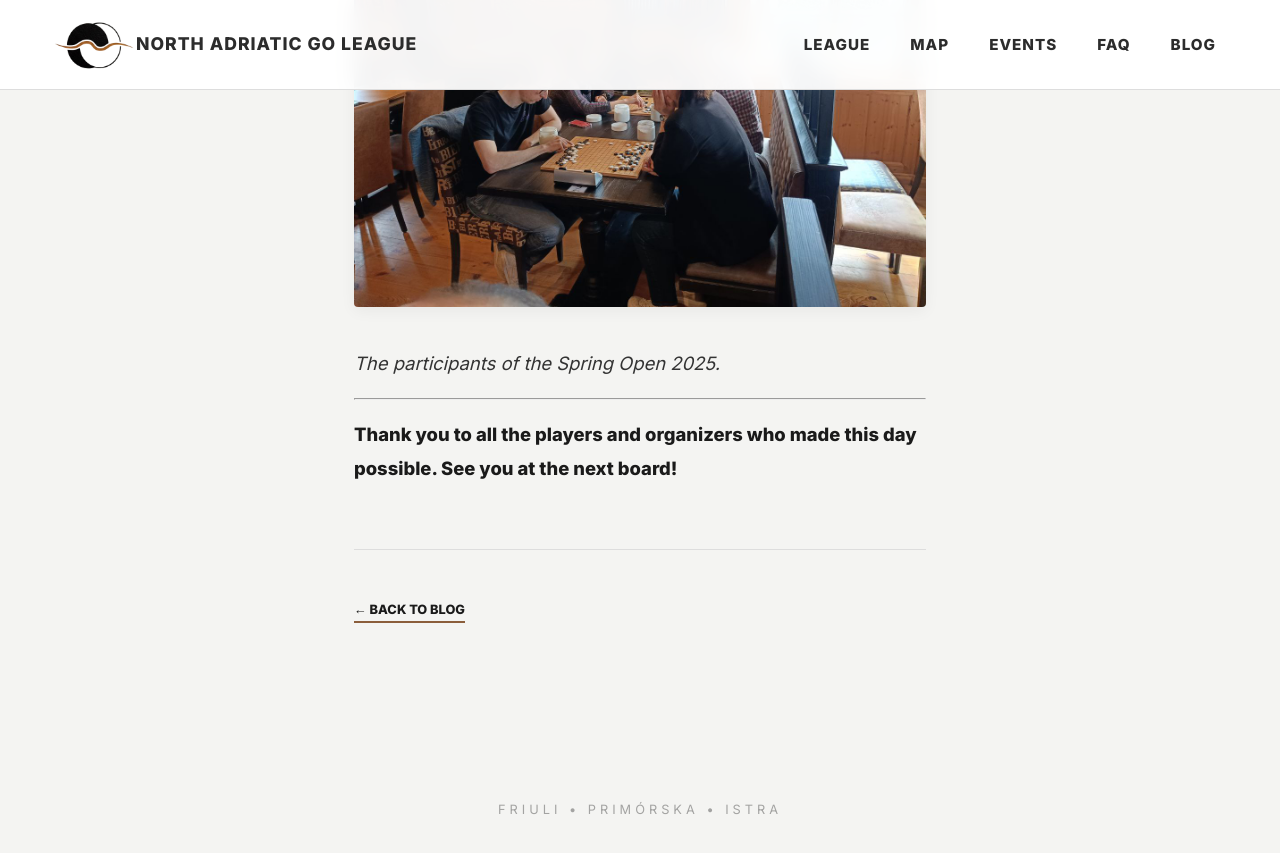
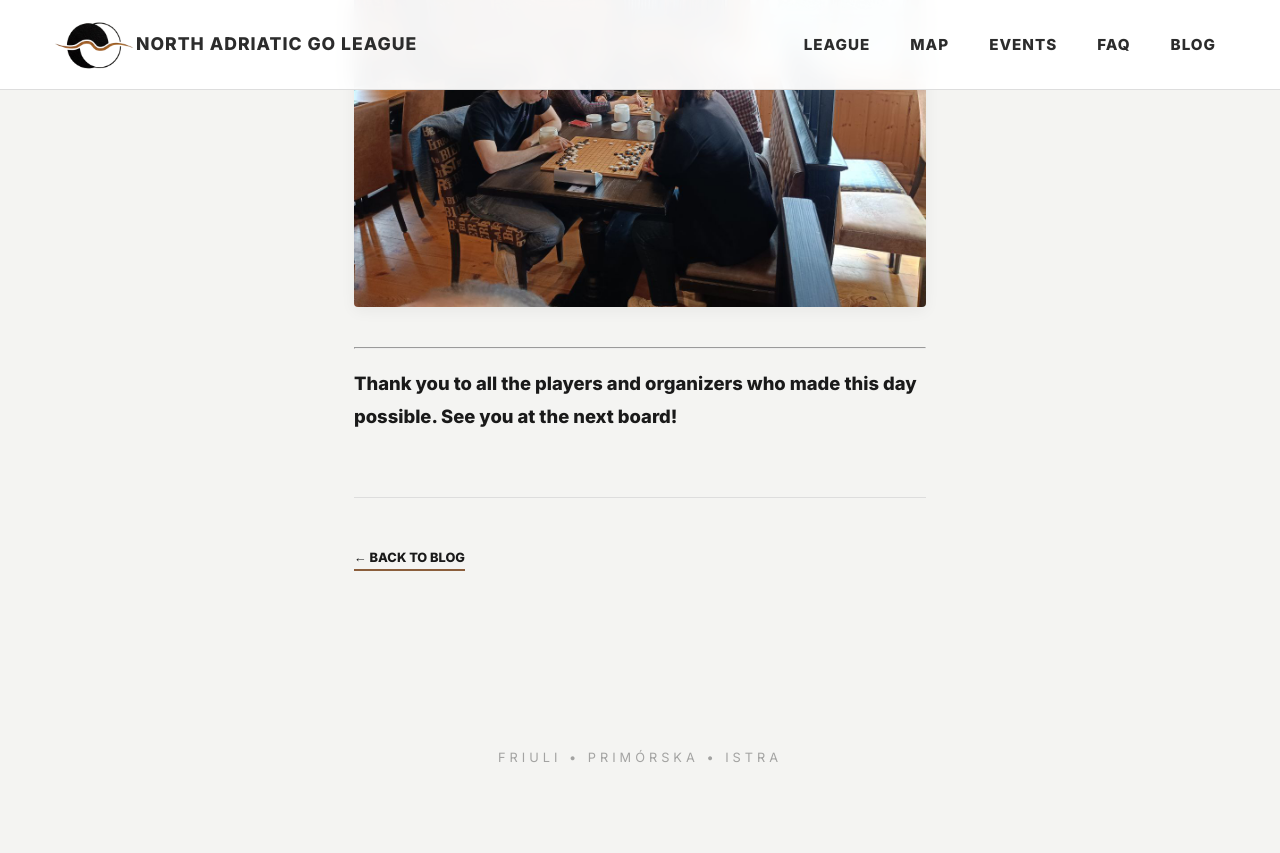
Before and after one commit to North-Adriatic-Go-League/north-adriatic-go-league.github.io, a Jekyll site: the page built from _posts/2025-03-30-ronchi-tournament.md, in a window 1280 px wide and 900 px high, scrolled down 3429 px. Shown: the top 853 px of the window. Built offline with Jekyll 4.4.1, drawn with Linux system fonts in a browser that asks for light colours; some web fonts are replaced; part of the change alters nothing that is shown.

Commit message:
Update 2025-03-30-ronchi-tournament.md

```diff
--- a/_posts/2025-03-30-ronchi-tournament.md
+++ b/_posts/2025-03-30-ronchi-tournament.md
@@ -9,7 +9,7 @@ published: true
 
 On **March 30, 2025**, the Sente Go Club community gathered for a memorable day of competition. The tournament saw players from across the region facing off in a 5-round MacMahon challenge, showcasing the growing level of Baduk in our territory.
 
-![Tournament Atmosphere](/assets/images/sente/sente_tournament1.jpg)
+![Tournament Atmosphere](/assets/images/sente/sente_tournament2.jpg)
 *Focus and silence: The main playing hall during Round 3.*
 
 ### The Event
@@ -22,7 +22,7 @@ This event was a crucial step for many participants to refine their rank and for
 * **Format:** 5 Rounds of intense play under official NAGL/FIGG standards.
 * **Spirit:** Beyond the competition, the day was defined by the post-game reviews and shared study sessions.
 
-![Detailed Play](/assets/images/sente/sente_tournament2.jpg)
+![Detailed Play](/assets/images/sente/sente_tournament1.jpg)
 *A close-up of a critical fight on the 19x19 board. Precision was the theme of the day.*
 
 ![Group Photo](/assets/images/sente/sente_tournament3.jpg)
@@ -33,7 +33,6 @@ The tournament concluded with a celebration of the winners and, more importantly
 > "A tournament is not just about the winner, but about the quality of the games we leave behind."
 
 ![Group Photo](/assets/images/sente/sente_tournament4.jpg)
-*The participants of the Spring Open 2025.*
 
 ---
 
```
